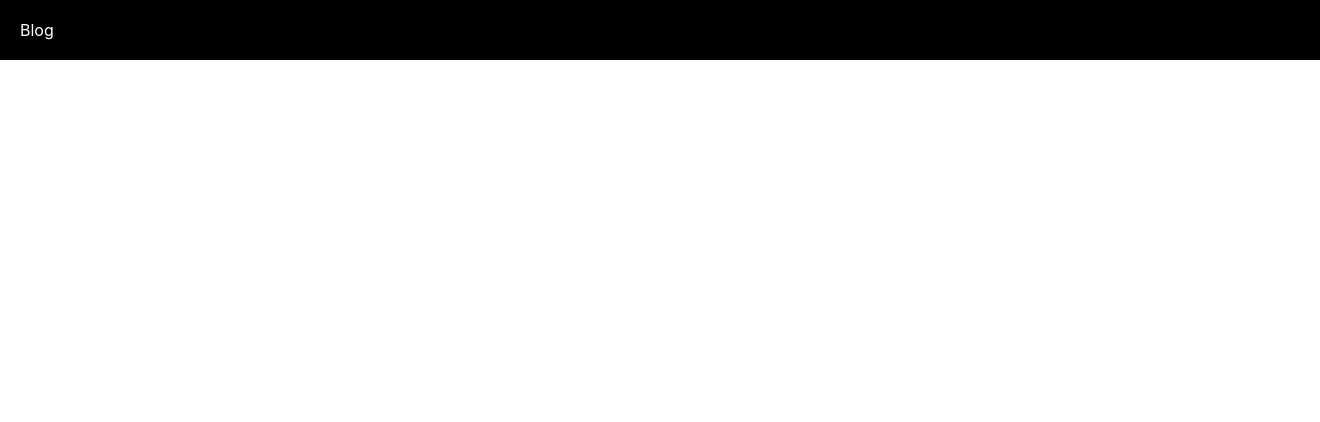
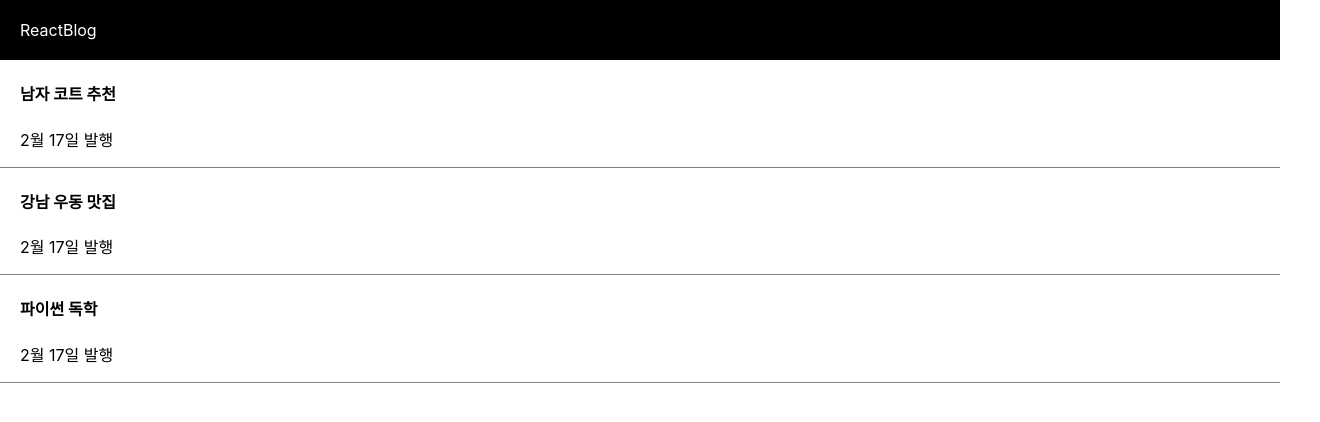
Before and after one commit to RS-Yoo/react-blog, a React (Create React App) app: page / in a window 1280 px wide. Shown: the top 422 px of the page, 1320 px wide, since content can reach past the window. Built offline with nearby package versions, Linux system fonts and the light colour scheme.

Commit message:
add post titles with states

```diff
--- a/src/App.css
+++ b/src/App.css
@@ -44,3 +44,12 @@
   color : white;
   padding : 20px;
 }
+
+div {
+  box-sizing : border-box
+}
+.list {
+  text-align : left;
+  padding-left : 20px;
+  border-bottom : 1px solid grey;
+}
--- a/src/App.js
+++ b/src/App.js
@@ -1,11 +1,27 @@
 import logo from './logo.svg';
 import './App.css';
+import { useState } from 'react';
 
 function App() {
+  const blogTitle = "ReactBlog";
+  let [titles, setTitles] = useState(['남자 코트 추천', '강남 우동 맛집', '파이썬 독학']);
+  let [dates, setDates] = useState(['2월 17일 발행']);
   return (
     <div className="App">
     <div className="black-nav">
-      <div>Blog</div>
+      <div>{blogTitle}</div>
+    </div>
+    <div className="list">
+      <h4>{titles[0]}</h4>
+      <p>{dates[0]}</p>
+    </div>
+    <div className="list">
+      <h4>{titles[1]}</h4>
+      <p>{dates[0]}</p>
+    </div>
+    <div className="list">
+      <h4>{titles[2]}</h4>
+      <p>{dates[0]}</p>
     </div>
     </div>
   );
```
